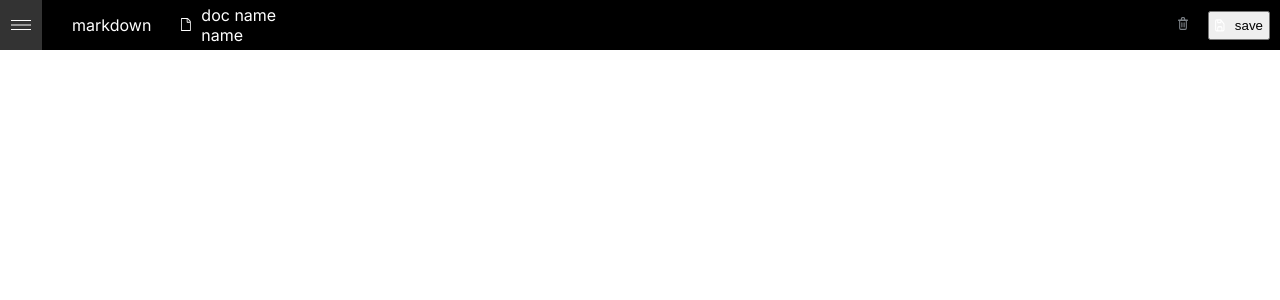
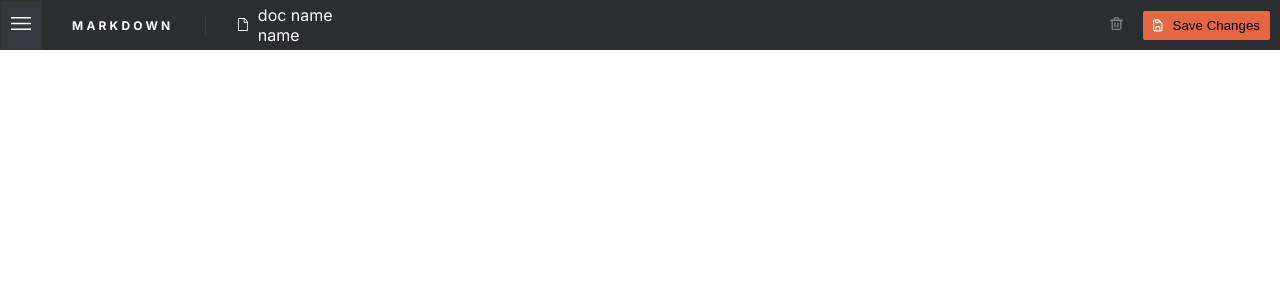
Before and after one commit to Andrew-Marfo/in-browser-markdown-editor-app, a Next.js app: page / in a window 1280 px wide. Shown: the top 300 px of the page. Built offline with nearby package versions, Linux system fonts and the light colour scheme.

Commit message:
Designing the nav bar(colors and font sizes)

```diff
--- a/src/components/navbar.tsx
+++ b/src/components/navbar.tsx
@@ -6,9 +6,10 @@ const Navbar = () => {
     <div className='navbar flex items-center'>
       <div className='nav-details flex items-center'>
         <button className='hamburger'>
-          <Image src="/assets/icon-menu.svg" alt='hamburger' width={20} height={10}/>
+          <Image src="/assets/icon-menu.svg" alt='hamburger' width={20} height={13}/>
         </button>
-        <p>markdown</p>
+        <p className='markdown-title'>markdown</p>
+        <p className='separator'>|</p>
         <div className='nav-doc-name flex items-center'>
           <div>
             <Image src="/assets/icon-document.svg" alt='link' width={10} height={13}/>
@@ -22,11 +23,11 @@ const Navbar = () => {
 
       <div className='nav-action-buttons flex items-center'>
         <button className='delete-btn'>
-        <Image src="/assets/icon-delete.svg" alt='link' width={10} height={13}/>
+        <Image src="/assets/icon-delete.svg" alt='link' width={13} height={13}/>
         </button>
         <button className='save-btn flex items-center'>
         <Image src="/assets/icon-save.svg" alt='link' width={10} height={13}/>
-           save</button>
+           Save Changes</button>
       </div>
     </div>
   )
--- a/src/styles/app.style.css
+++ b/src/styles/app.style.css
@@ -14,10 +14,22 @@
 
 .navbar{
     justify-content: space-between;
-    background: black;
+    background: #2B2D31;
     color: white;
     padding: 0;
     height: 50px;
+}
+
+.markdown-title{
+    letter-spacing: 0.2rem;
+    text-transform: uppercase;
+    font-size: 12px;
+    font-weight: bold;
+}
+
+.separator{
+    font-weight: 100;
+    color: #5A6069;
 }
 
 .nav-details{
@@ -33,7 +45,7 @@
     padding: 10px;
     border-radius: 0;
     border: solid 1px #333;
-    background: #333;
+    background: #35393F;
     height: 100%;
 }
 
@@ -48,6 +60,9 @@
 
 .save-btn{
     gap: 10px;
-    padding: 5px;
+    padding: 7px 10px;
     margin: 10px;
+    background: #E46643;
+    border: none;
+    border-radius: 2px;
 }
```
